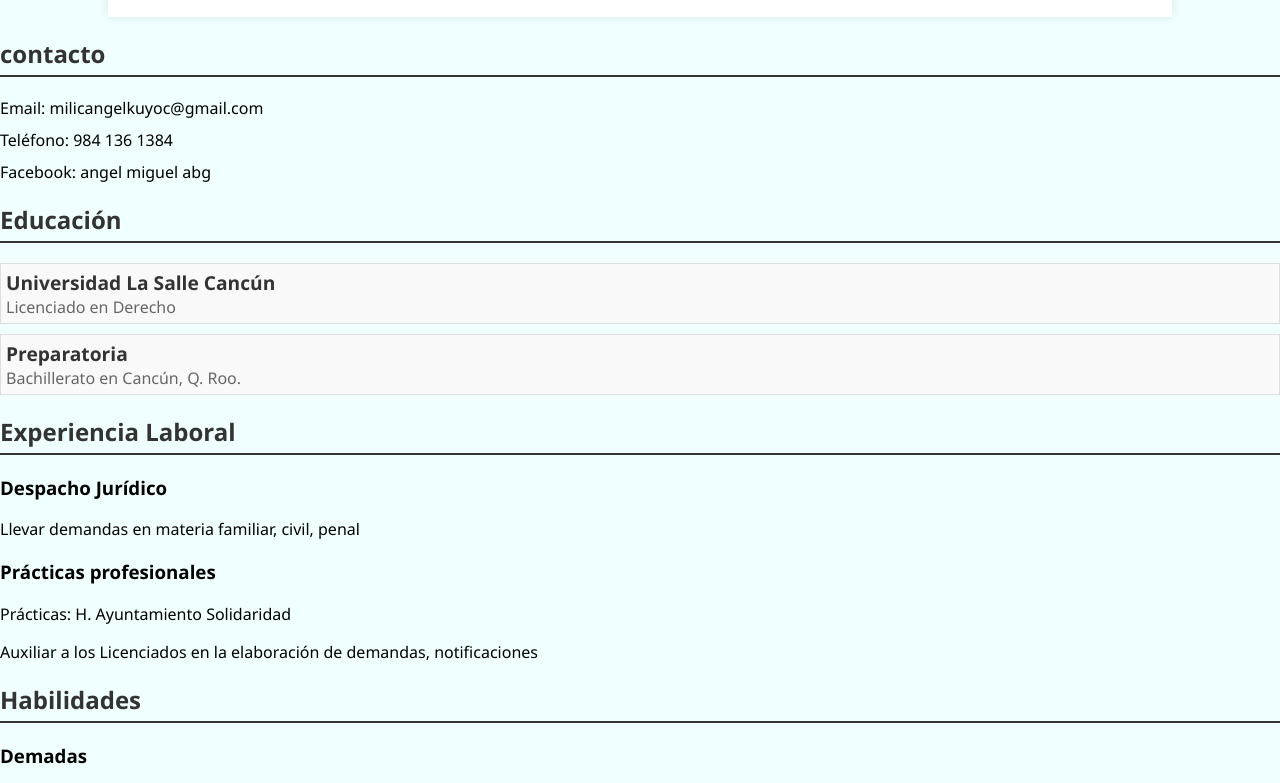
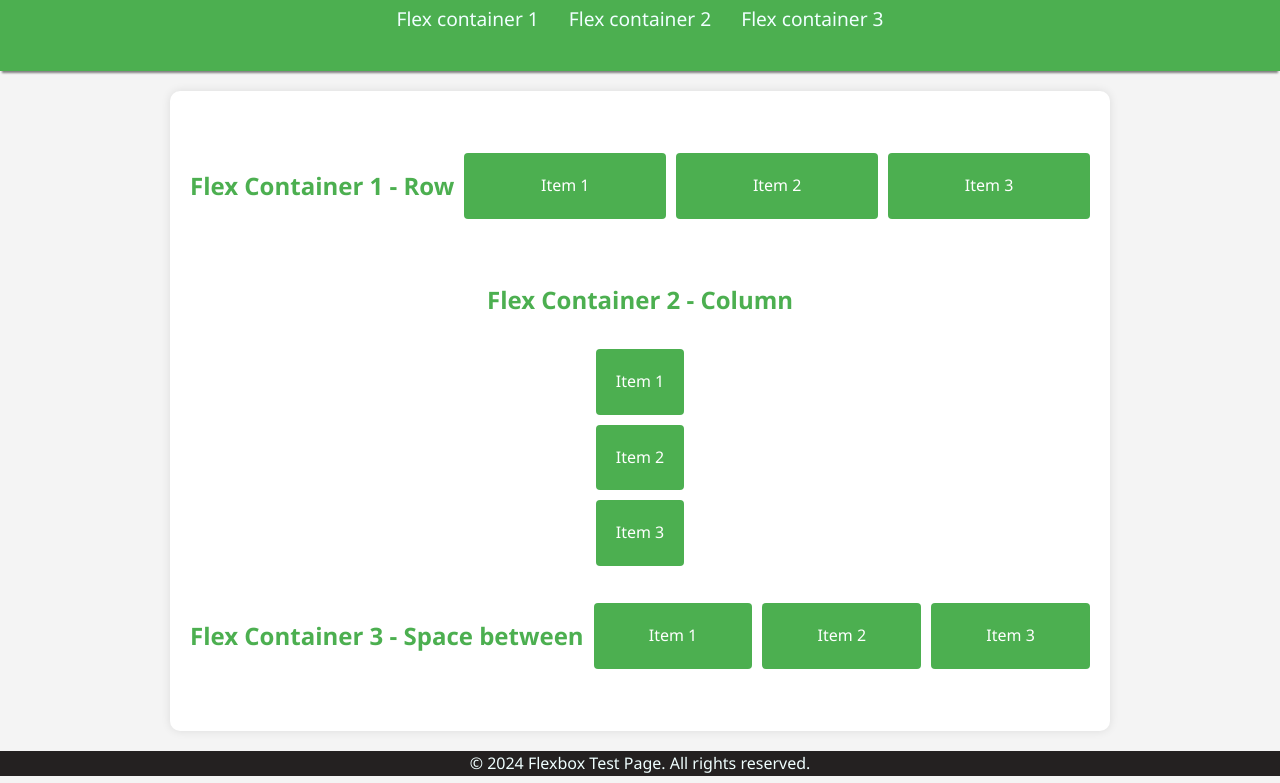
Before and after one commit to abgangel/curriculumv1, a plain HTML site: page index.html in a window 1280 px wide. Shown: the part 110-893 px from the top of the page. Drawn offline with Linux system fonts and the light colour scheme.

Commit message:
Add files via upload

```diff
--- a/index.html
+++ b/index.html
@@ -3,70 +3,43 @@
 <head>
     <meta charset="UTF-8">
     <meta name="viewport" content="width=device-width, initial-scale=1.0">
-    <title>CV</title>
+    <title>Flexbox Test</title>
     <link rel="stylesheet" href="styles.css">
 </head>
+<body>
+    <header>
+    <h1>Flexbox Test Page</h1>
+    <nav>
+        <ul>
+            <li><a href="#flex-container1">Flex container 1</a></li>
+            <li><a href="#flex-container2">Flex container 2</a></li>
+            <li><a href="#flex-container3">Flex container 3</a></li>
+        </ul>
+    </nav>
+</header>
+<main>
+    <section id="flex-container1" class="flex-container">
+        <h2>Flex Container 1 - Row</h2>
+        <div class="flex-item">Item 1</div>
+        <div class="flex-item">Item 2</div>
+        <div class="flex-item">Item 3</div>
+    </section>
+    <section id="flex-container2" class="flex-container">
+        <h2>Flex Container 2 - Column</h2>
+        <div class="flex-item">Item 1</div>
+        <div class="flex-item">Item 2</div>
+        <div class="flex-item">Item 3</div>
+    </section>
+    <section id="flex-container3" class="flex-container">
+        <h2>Flex Container 3 - Space between</h2>
+        <div class="flex-item">Item 1</div>
+        <div class="flex-item">Item 2</div>
+        <div class="flex-item">Item 3</div>
+    </section>
 
-<body>
-    <div class="container">
-        <header>
-            <h1>Miguel Ángel</h1>
-           <p>Asesor</p>
-        </header>
-    </div>
-
-    <section id="Contact-Inf">
-            <h2>contacto</h2>
-            <ul>
-                <li>Email: milicangelkuyoc@gmail.com</li>
-                <li>Teléfono: 984 136 1384</li>
-                <li>Facebook: angel miguel abg</li>
-            </ul>
-        </section>
-        <section class="education">
-            <h2>Educación</h2>
-            <ul>
-                <li>
-                    <h3>Universidad La Salle Cancún</h3>
-                    <p>Licenciado en Derecho </p>
-                </li>
-                <li>
-                    <h3>Preparatoria </h3>
-                    <p>Bachillerato en Cancún, Q. Roo. </p>
-                </li>
-            </ul>
-        </section>
-
-        <section class="Experience">
-            <h2>Experiencia Laboral</h2>
-            <ul>
-                <li>
-                    <h3>Despacho Jurídico</h3>
-                    <p>Llevar demandas en materia familiar, civil, penal</p>
-                </li>
-                <li>
-                    <h3>Prácticas profesionales</h3>
-                    <p>Prácticas: H. Ayuntamiento Solidaridad</p>
-                    <p>Auxiliar a los Licenciados en la elaboración de demandas, notificaciones</p>
-                </li>
-            </ul>
-
-        </section>
-        <section class="Skills">
-            <h2>Habilidades</h2>
-            <ul>
-                <li>
-                    <h3>Demadas</h3>
-                </li>
-                <p>familiar</p>
-                <p>Penal</p>
-                <li>
-                    <h3>Material</h3>
-                </li>
-                <p>Equipo de computo</p>
-                <p>Calculadora</p>
-            </ul>
-        </section>
-
+</main>
+<footer>
+    <p>&copy; 2024 Flexbox Test Page. All rights reserved.</p>
+</footer>
 </body>
 </html>
--- a/styles.css
+++ b/styles.css
@@ -2,69 +2,96 @@ body {
     font-family: 'Segoe UI', Tahoma, Geneva, Verdana, sans-serif;
     margin: 0;
     padding: 0;
-    background-color: azure;
-}
-
-.container{
-    width: 80%;
-    margin: 0 auto;
-    background-color: #fff;
-    padding: 20px;
-    box-shadow: 0 0 10px rgba(0, 0, 0, 0.1);
+    line-height: 1.6;/*define el grosor o el alto de una linea*/
+    background-color: #f4f4f4;
+    color: #333;
 }
 
 header{
+    background-color: #4caf50;
+    color: aliceblue;
+    padding: 20px 0;
     text-align: center;
-    margin-bottom: 20 px;
+    box-shadow: 0 4px 2px -2px gray;
 }
 
-header h1{
-    margin: 0;
-    font-size: 2.5rem;
+header h1 {
+    margin: 0
+    font-size: 2.5;
+    display: flex;
+    Justify-content: center;
+}
+
+
+nav ul {
+    list-style: none;
+    padding: 0;
+    display: flex;
+    justify-content: center;
+}
+
+nav ul li {
+    margin: 0 15px;
+}
+nav ul li a{
+    color: azure;
+    text-decoration: none;
+    font-size: 1.2rem;
+    transition: color 0.3s ease;
+}
+
+nav ul li a:hover{
     color: black;
 }
 
-header p{
-    margin: 5px 0 0;
-    font-size: 1.2rem;
-    color: #333;
+main {
+    padding: 20px;
+    max-width: 900px;
+    margin: 20px auto;
+    background: #fff;
+    border-radius: 10px;
+    box-shadow: 0 0 10px rgba(0,0,0,0.1);
 }
 
-section{
-    margin-bottom: 20px;
+.flex-container {
+    display: flex;
+    gap: 10px;
+    color: #4caf50;
 }
 
-section h2{
-    border-bottom: 2px solid #333;
-    padding-bottom: 5px;
-    color: #333;
+#flex-container1 {
+    flex-direction: row;
+    justify-content: center;
+    align-items: center;
+    height: 150px;
 }
 
-ul{
-    list-style-type: none;
-    padding: 0;
+#flex-container2 {
+    flex-direction: column;
+    justify-content: space-around;
+    align-items: center;
+    height: 300px;
 }
 
-ul li{
-    margin-bottom: 10px;
+#flex-container3 {
+    flex-direction: row;
+    justify-content: space-between;
+    align-items: center;
+    height: 150px;
 }
 
-.contact-inf ul li, .education ul li, .experience ul li, .skills ul li {
-    padding: 5px;
-    background-color: #f9f9f9;
-    border: 1px solid #ddd;
+.flex-item {
+   background: #4caf50;
+    color: #fff;
+    padding: 20px;
+    border-radius: 4px;
+    text-align: center;
+    flex: 1;
 }
-.contact-inf ul li{
-    display: flex;
-    justify-content: space-between;
-}
-.education ul li h3, .experience ul li h3 {
-    margin: 0;
-    font-size: 1.2rem;
-    color: #333;
-}
-.education ul li p, .experience ul li p {
-    margin: 0;
-    font-size: 1rem;
-    color: #666;
-}
+
+footer{
+    background-color: rgb(36, 33, 33);
+    color: azure;
+    text-align: center;
+    padding: 0;
+ }
```
